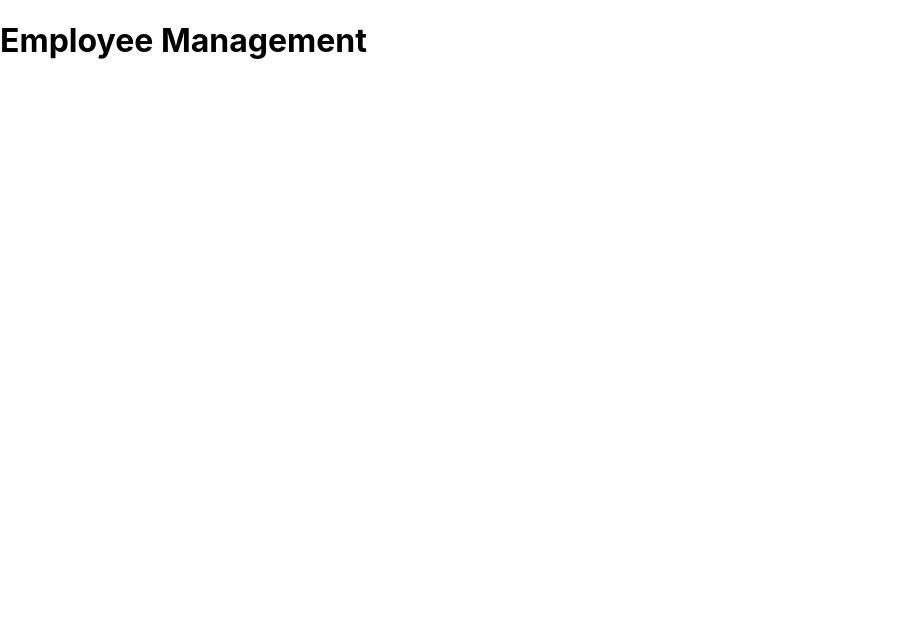
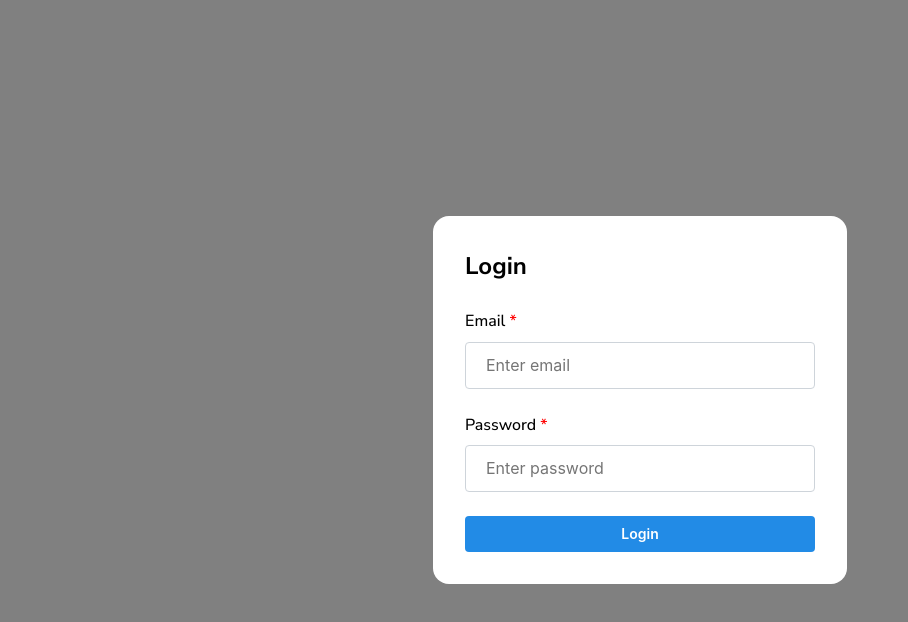
Before and after one commit to shubhambargal2002/Employee-Management, a React (Create React App) app: page / in a window 1280 px wide. Shown: the top 622 px of the page, without its empty margins (0-908 px from the left). Built offline with nearby package versions, Linux system fonts and the light colour scheme.

Commit message:
done with login ui and installed mantine

```diff
--- a/package.json
+++ b/package.json
@@ -3,6 +3,8 @@
   "version": "0.1.0",
   "private": true,
   "dependencies": {
+    "@mantine/core": "^7.17.4",
+    "@mantine/hooks": "^7.17.4",
     "@testing-library/jest-dom": "^5.17.0",
     "@testing-library/react": "^13.4.0",
     "@testing-library/user-event": "^13.5.0",
--- a/public/index.html
+++ b/public/index.html
@@ -24,6 +24,12 @@
       work correctly both with client-side routing and a non-root public URL.
       Learn how to configure a non-root public URL by running `npm run build`.
     -->
+    <link rel="preconnect" href="https://fonts.googleapis.com" />
+    <link rel="preconnect" href="https://fonts.gstatic.com" crossorigin />
+    <link
+      href="https://fonts.googleapis.com/css2?family=Nunito+Sans:ital,opsz,wght@0,6..12,200..1000;1,6..12,200..1000&display=swap"
+      rel="stylesheet"
+    />
     <title>React App</title>
   </head>
   <body>
--- a/src/App.css
+++ b/src/App.css
@@ -1,38 +1,59 @@
-.App {
-  text-align: center;
+.app {
+  height: 100vh;
+  width: 100%;
+  display: flex;
+  align-items: center;
+  justify-content: center;
 }
 
-.App-logo {
-  height: 40vmin;
-  pointer-events: none;
+form {
+  padding: 32px;
+  display: flex;
+  flex-direction: column;
+  gap: 24px;
+  background-color: #fff;
+  border-radius: 16px;
 }
 
-@media (prefers-reduced-motion: no-preference) {
-  .App-logo {
-    animation: App-logo-spin infinite 20s linear;
-  }
+.heading {
+  color: #000;
+  font-size: 24px;
+  font-weight: 700;
+  font-family: "Nunito Sans", sans-serif;
 }
 
-.App-header {
-  background-color: #282c34;
-  min-height: 100vh;
+.label_container {
   display: flex;
   flex-direction: column;
-  align-items: center;
-  justify-content: center;
-  font-size: calc(10px + 2vmin);
-  color: white;
+  gap: 8px;
 }
 
-.App-link {
-  color: #61dafb;
+label {
+  color: #000;
+  font-size: 16px;
+  font-weight: 500;
+  font-family: "Nunito Sans", sans-serif;
 }
 
-@keyframes App-logo-spin {
-  from {
-    transform: rotate(0deg);
-  }
-  to {
-    transform: rotate(360deg);
-  }
+input {
+  width: 350px;
+  padding: 10px 20px;
+  border-radius: 4px;
+  border: 1px solid #ced4da;
+  color: #000;
+  font-size: 16px;
+  font-weight: 500;
+  font-family: "Nunito Sans", sans-serif;
 }
+
+input:focus-within {
+  outline: 1px solid rgb(125, 208, 236);
+  border-color: transparent;
+}
+
+button {
+  color: #000;
+  font-size: 16px;
+  font-weight: 500;
+  font-family: "Nunito Sans", sans-serif;
+}
--- a/src/App.js
+++ b/src/App.js
@@ -1,9 +1,69 @@
-import React from "react";
+import React, { useState } from "react";
+import "./App.css";
+import { Button } from "@mantine/core";
 
 function App() {
+  const [isLoading, setLoading] = useState(false);
+
+  const [formValues, setFormValues] = useState({
+    email: "",
+    password: "",
+  });
+
+  const handleChange = (e) => {
+    const { name, value } = e.target;
+    setFormValues({ ...formValues, [name]: value });
+  };
+
+  const handleSubmit = (e) => {
+    e.preventDefault();
+
+    setLoading(true);
+
+    callApi(formValues);
+  };
+
+  const callApi = (data) => {
+    console.log("data", data);
+    setLoading(false);
+  };
   return (
-    <div>
-      <h1>Employee Management</h1>
+    <div className="app">
+      <form onSubmit={handleSubmit}>
+        <p className="heading">Login</p>
+        <div className="label_container">
+          <label htmlFor="email">
+            Email <span style={{ color: "red" }}>*</span>
+          </label>
+          <input
+            type="email"
+            id="email"
+            name="email"
+            placeholder="Enter email"
+            required
+            value={formValues.email}
+            onChange={handleChange}
+          />
+        </div>
+        <div className="label_container">
+          <label htmlFor="password">
+            Password <span style={{ color: "red" }}>*</span>
+          </label>
+          <input
+            type="password"
+            id="password"
+            name="password"
+            placeholder="Enter password"
+            required
+            value={formValues.name}
+            onChange={handleChange}
+          />
+        </div>
+
+        <Button type="submit" loading={isLoading}>
+          Login
+        </Button>
+      </form>
     </div>
   );
 }
--- a/src/index.css
+++ b/src/index.css
@@ -1,13 +1,15 @@
+* {
+  box-sizing: border-box !important;
+  padding: 0;
+  margin: 0;
+}
+
 body {
   margin: 0;
-  font-family: -apple-system, BlinkMacSystemFont, 'Segoe UI', 'Roboto', 'Oxygen',
-    'Ubuntu', 'Cantarell', 'Fira Sans', 'Droid Sans', 'Helvetica Neue',
+  font-family: -apple-system, BlinkMacSystemFont, "Segoe UI", "Roboto", "Oxygen",
+    "Ubuntu", "Cantarell", "Fira Sans", "Droid Sans", "Helvetica Neue",
     sans-serif;
   -webkit-font-smoothing: antialiased;
   -moz-osx-font-smoothing: grayscale;
+  background-color: gray !important;
 }
-
-code {
-  font-family: source-code-pro, Menlo, Monaco, Consolas, 'Courier New',
-    monospace;
-}
--- a/src/index.js
+++ b/src/index.js
@@ -1,17 +1,15 @@
-import React from 'react';
-import ReactDOM from 'react-dom/client';
-import './index.css';
-import App from './App';
-import reportWebVitals from './reportWebVitals';
+import React from "react";
+import ReactDOM from "react-dom/client";
+import "./index.css";
+import App from "./App";
+import { MantineProvider } from "@mantine/core";
+import "@mantine/core/styles.css";
 
-const root = ReactDOM.createRoot(document.getElementById('root'));
+const root = ReactDOM.createRoot(document.getElementById("root"));
 root.render(
-  <React.StrictMode>
-    <App />
-  </React.StrictMode>
+  <MantineProvider>
+    <React.StrictMode>
+      <App />
+    </React.StrictMode>
+  </MantineProvider>
 );
-
-// If you want to start measuring performance in your app, pass a function
-// to log results (for example: reportWebVitals(console.log))
-// or send to an analytics endpoint. Learn more: https://bit.ly/CRA-vitals
-reportWebVitals();
```
Also changed, not shown: 1 other file (tests, documents, lock files or other folders).
